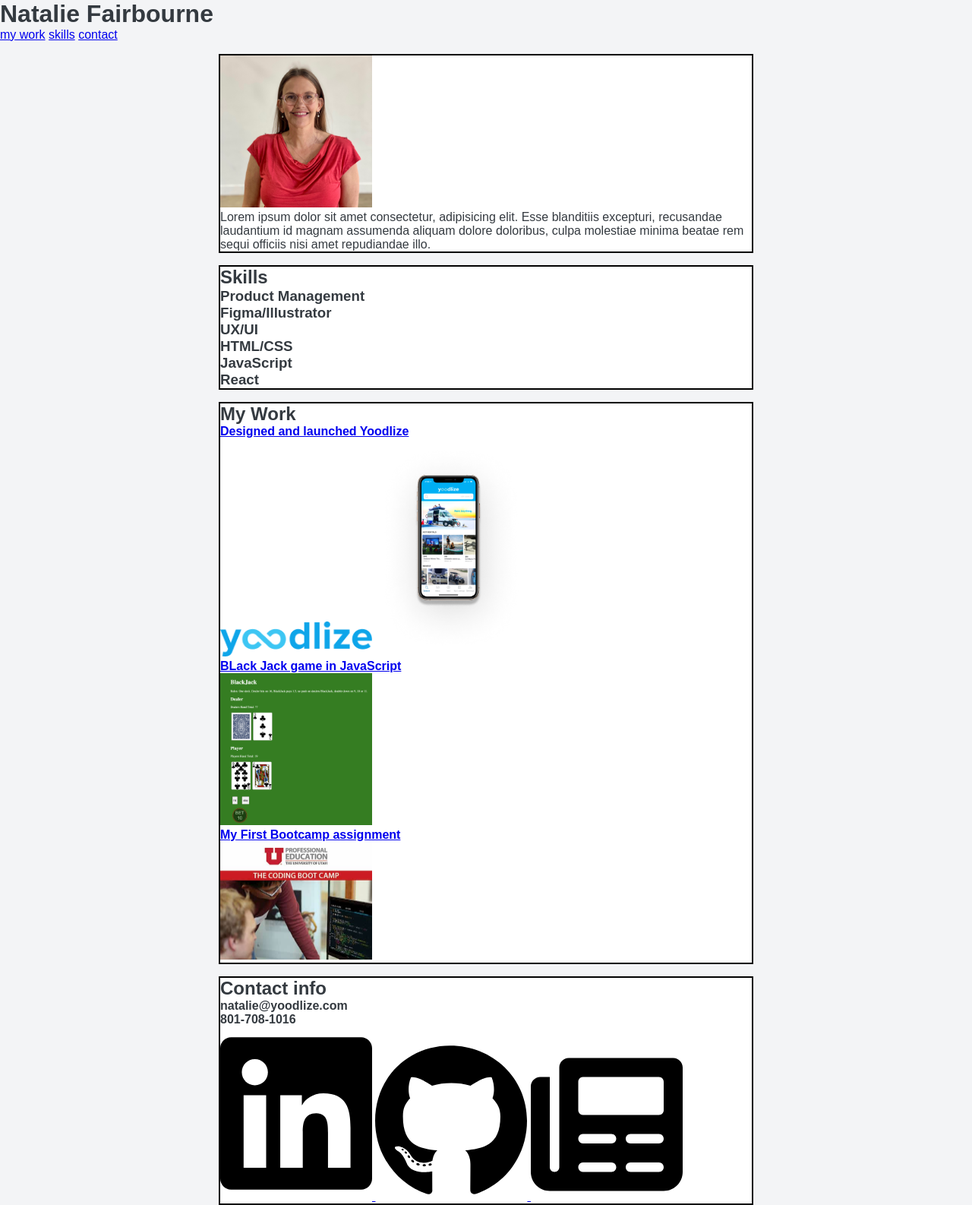
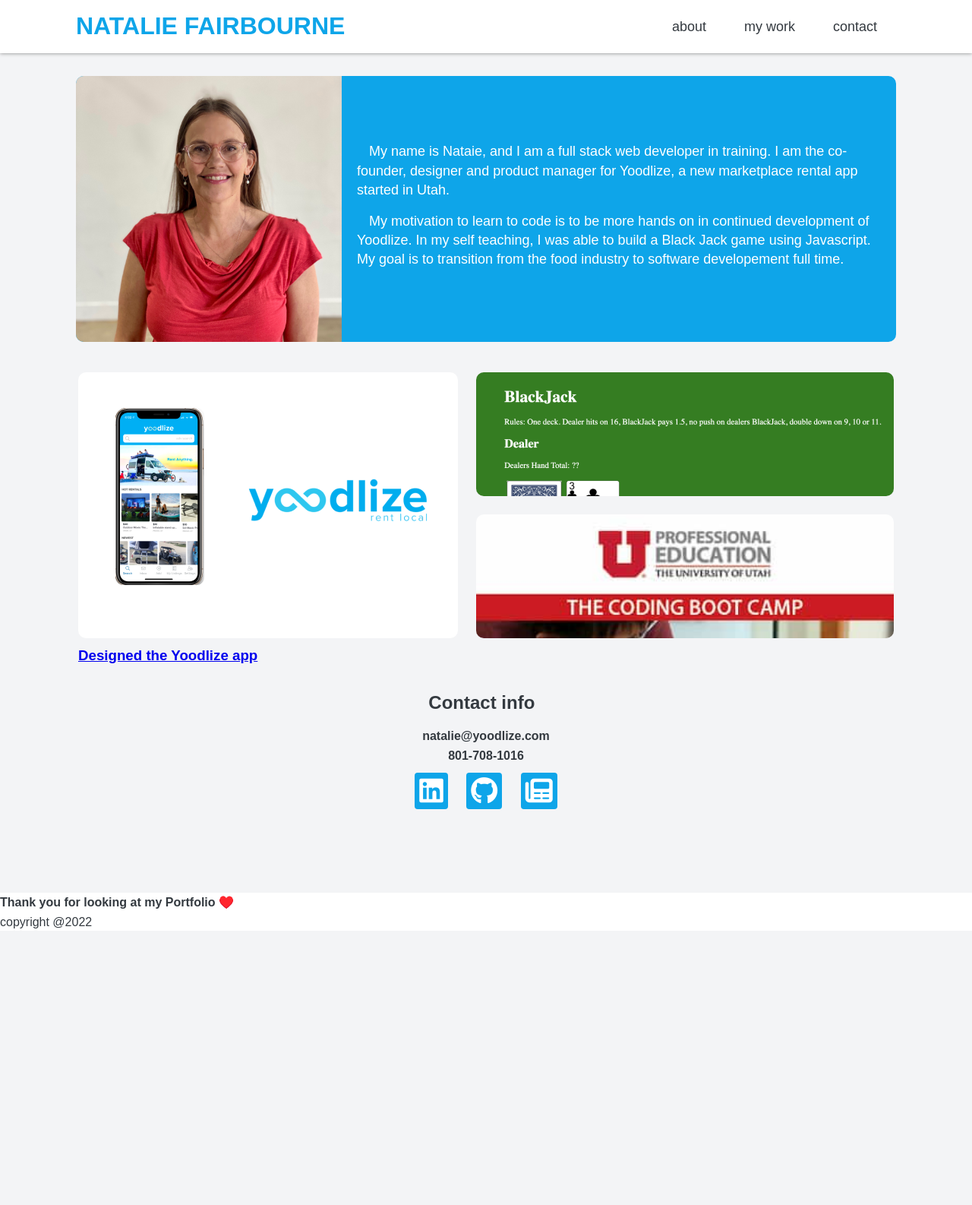
Before and after one commit to nadybee/module_2, a plain HTML site: page index.html in a window 1280 px wide. Shown: the whole page at 76% size. After the commit the page ends 1226 px from the top, so only its background shows below. Drawn offline with Linux system fonts and the light colour scheme; a web font is replaced by a local one.

Commit message:
updates to css

```diff
--- a/assets/css/style.css
+++ b/assets/css/style.css
@@ -1,37 +1,273 @@
-:root{
-    --text-color: #343a40;
-    --primary: #0EA5E9;
-    --secondary: #E8E025;
-    --tertiary: #E8253F;
+:root {
+  --text-color: #343a40;
+  --primary: #0ea5e9;
+  --secondary: #cef3ff;
+  --tertiary: #e8253f;
+  --silver: #cfd4da;
+  --background: #f3f4f6;
+}
 
-}
-*{
-   padding: 0;
-    margin:0;
+* {
+  box-sizing: border-box;
+  padding: 0;
+  margin: 0;
+
 }
 
 body {
-    font-family: proxima-nova, sans-serif;
-    background-color: #f3f4f6;
-    color: #343a40;
-    width: 100%;
-    margin: auto;
-}
-header{
-    display: inline;
-}
-li{
-    display: inline;
+  font-family: proxima-nova, sans-serif;
+  background-color: var(--background);
+  color: var(--text-color);
+  line-height: 1.6;
+  position: relative;
 }
 
-img{
-    width: 200px;
+.navbar {
+  display: flex;
+  align-items: center;
+  justify-content: space-between;
+  background-color: white;
+  box-shadow: 0px 0px 5px grey;
+  width: 100%;
+  height: 70px;
+  position: fixed;
+  top: 0px;
+  padding: 0 100px;
 }
-section{
-    background-color: white;
-    border: solid 2px black;
-    margin-top: 16px;
-    width: 700px;
-    margin-left: auto;
-    margin-right:auto;
+
+.navbar h1 {
+  color: var(--primary);
 }
+
+ul {
+  display: flex;
+  list-style: none;
+}
+
+.navbar a {
+  font-size: 18px;
+  color: var(--text-color);
+  text-decoration: none;
+  padding: 10px 20px;
+  margin: 0 5px;
+}
+
+a:hover {
+  color: var(--tertiary);
+  font-size: 19px;
+}
+
+main {
+  display: flex;
+}
+
+.container {
+  display: flex;
+  flex-wrap: wrap;
+  flex-direction: column;
+  margin: 100px;
+  width: 100%;
+  align-items: center;
+}
+
+.bio {
+  display: flex;
+  align-items: center;
+  background-color: var(--primary);
+  color: white;
+
+  border: none;
+  border-radius: 10px;
+}
+
+.bio img {
+  max-height: 350px;
+  border-radius: 10px 0 0 10px;
+}
+
+#about {
+  flex-direction: row;
+}
+
+.bio p {
+  padding-left: 20px;
+  padding-right: 20px;
+  padding-bottom: 8px;
+  line-height: 1.4;
+  font-size: 18px;
+  text-indent: 16px;
+}
+
+.work {
+  display: flex;
+  margin-top: 40px;
+  width: 100%;
+  justify-content: space-between;
+}
+
+.card-1 {
+  /* max-width: 50%; */
+  margin-right: 24px;
+}
+
+.card-1 img {
+
+  border-radius: 10px;
+}
+
+.card-1 img:hover {
+  box-shadow: 6px 6px 8px grey;
+}
+
+.card-2 img:hover {
+  box-shadow: 6px 6px 8px grey;
+
+}
+
+.card-2 {
+  max-height: 163px;
+  width: 100%;
+  margin-bottom: 24px;
+}
+
+.card-2 img {
+  width: 100%;
+  height: 100%;
+  object-fit: cover;
+  border-radius: 10px;
+  object-position: top;
+}
+
+.card-row {
+  max-width: 500;
+  display: flex;
+  flex-direction: column;
+  flex-wrap: wrap;
+}
+
+.contact {
+  display: flex;
+  flex-direction: column;
+  justify-content: center;
+  text-align: center;
+}
+
+.contact i {
+  background-color: var(--primary);
+  color: white;
+  padding: 6px;
+  font-size: 36px;
+  border-radius: 4px;
+  margin: 10px;
+}
+
+.contact a {
+  text-decoration: none;
+}
+
+.contact-title {
+  display: flex;
+  align-items: center;
+  padding: 16px 0 0 16px;
+}
+
+.contact-title h2 {
+  padding: 12px;
+}
+
+footer {
+  display: flex;
+  flex-direction: column;
+  width: 100%;
+  height: 50px;
+  background-color: white;
+
+}
+
+/* --------------------------------------------------------- */
+@media screen and (max-width: 480px) {
+  .navbar {
+    display: flex;
+    height: 100px;
+    flex-wrap: wrap;
+    justify-content: center;
+    padding: 0 0 26px 0;
+
+  }
+
+  .navbar h1 {
+    padding: 8px;
+    margin: 0;
+  }
+
+  .navbar ul {
+    margin-bottom: 16px;
+  }
+  .navbar a {
+    padding: 12px;
+    margin-bottom: 16px;
+  }
+
+  main {
+    display: flex;
+    justify-content: center;
+    align-items: center;
+  }
+
+  .container {
+    margin: 120px 16px;
+    flex-direction: column;
+  }
+
+  .bio {
+    display: flex;
+    flex-direction: column;
+    max-width: 100%;
+    max-height: 100%;
+  }
+
+  #about {
+    padding-top: 18px;
+    padding-bottom: 18px;
+    flex-direction: column;
+  }
+
+  .bio p {
+
+    padding-bottom: 6px;
+    font-size: 16px;
+  }
+
+  .bio img {
+    /* max-height: 350px; */
+    width: 100%;
+    border-radius: 8px 8px 0 0;
+  }
+
+  .work {
+    flex-direction: column;
+  }
+
+  .card-row {
+    flex-direction: row;
+  }
+
+  .card-1 {
+    max-width: 100%;
+  }
+
+  .card-2 {
+
+    margin-bottom: 24px;
+  }
+
+  .card-2 img {
+    object-fit: cover;
+
+  }
+
+  .contact-title {
+    display: flex;
+    align-items: center;
+  }
+}
--- a/index.html
+++ b/index.html
@@ -1,101 +1,141 @@
 <!DOCTYPE html>
 <html lang="en">
   <head>
-    <meta charset="UTF-8">
-    <meta http-equiv="X-UA-Compatible" content="IE=edge">
-    <meta name="viewport" content="width=device-width, initial-scale=1.0">
+    <meta charset="UTF-8" />
+    <meta http-equiv="X-UA-Compatible" content="IE=edge" />
+    <meta name="viewport" content="width=device-width, initial-scale=1.0" />
+    <script src="https://kit.fontawesome.com/4f1341bf20.js" crossorigin="anonymous"></script>
+    <link
+      rel="apple-touch-icon"
+      sizes="180x180"
+      href="./favicon_io/apple-touch-icon.png"
+    />
+    <link
+      rel="icon"
+      type="image/png"
+      sizes="32x32"
+      href="./favicon_io/favicon-32x32.png"
+    />
+    <link
+      rel="icon"
+      type="image/png"
+      sizes="16x16"
+      href="./favicon_io/favicon-16x16.png"
+    />
+    <!-- <link rel="manifest" href="/site.webmanifest"> -->
+    <link
+      rel="stylesheet"
+      href="https://cdnjs.cloudflare.com/ajax/libs/font-awesome/6.1.1/css/all.min.css"
+      integrity="sha512-KfkfwYDsLkIlwQp6LFnl8zNdLGxu9YAA1QvwINks4PhcElQSvqcyVLLD9aMhXd13uQjoXtEKNosOWaZqXgel0g=="
+      crossorigin="anonymous"
+      referrerpolicy="no-referrer"
+    />
     <link rel="stylesheet" href="https://use.typekit.net/uwq4yfd.css" />
 
-<link rel="stylesheet" href="./assets/css/style.css">
+    <link rel="stylesheet" href="./assets/css/style.css" />
     <title>Natalie Fairbourne's Porfolio</title>
   </head>
   <body>
-    <header>
-        <h1>Natalie Fairbourne</h1>
+    <header></header>
+      <div class="navbar">
+        <h1>NATALIE FAIRBOURNE</h1>
         <ul>
             <li>
-          <a href="#">my work</a>
+                <a href="#about">about</a>
               </li>
           <li>
-        <a href="#">skills</a>
+            <a href="#work">my work</a>
           </li>
+
           <li>
-        <a href="#">contact</a>
+            <a href="#contact">contact</a>
           </li>
         </ul>
+      </div>
+    </header>
+
+    <main >
+        <div class="container">
+      <section class="bio">
+        <img
+          src="./assets/images/natalie_profile.png"
+          alt="female profile picture"
+        />
+ <div id="about">
+        <p>
+         My name is Nataie, and I am a full stack web developer in training.
+         I am the co-founder, designer and product manager for Yoodlize,
+         a new marketplace rental app started in Utah. <p>
+         <p>
+         My motivation to learn to code is to be more hands on in continued development of Yoodlize.
+         In my self teaching, I was able to build a Black Jack game using Javascript.
+        My goal is to transition from the food industry to software developement full time.
+        </p>
+      </div>
+      </section>
 
 
+    <section id="work">
+
+        <div class="work">
+        <div class="card-1">
+            <a href="https://www.yoodlize.com/" target="_blank">
+                <img
+                  src="./assets/images/Group 80.png"
+                  alt="yoodlize logo"
+                />
+                <h3>Designed the Yoodlize app</h3>
+            </a>
 
 
+        </div>
+        <div class="card-row">
+        <div class="card-2">
+          <a href="https://nadybee.github.io/Blackjack/">
+            <img
+            src="./assets/images/blackjack.png"
+            alt="green with playing cards for blackjack"
+          />
+          </a>
 
-    </header>
-    <main>
-        <section>
-            <div>
-                <img src="./assets/images/natalie_profile.png" alt="female profile picture">
         </div>
-            <p>Lorem ipsum dolor sit amet consectetur, adipisicing elit. Esse blanditiis excepturi, recusandae laudantium id magnam assumenda aliquam dolore doloribus, culpa molestiae minima beatae rem sequi officiis nisi amet repudiandae illo.</p>
-        </section>
-    </main>
-    <section>
-        <h2>Skills</h2>
-        <div>
-            <h3>Product Management</h3>
+        <div class="card-2">
+          <a href="https://github.com/nadybee/module_1">
+            <img
+            src="./assets/images/uofu.jpeg"
+            alt="u of u bootcamp logo with computer"
+          />
+          </a>
+
         </div>
-        <div>
-            <h3>Figma/Illustrator</h3>
     </div>
-        <div>
-            <h3>UX/UI</h3>
-        </div>
-        <div>
-            <h3>HTML/CSS</h3>
-        </div>
-        <div>
-            <h3>JavaScript</h3>
-        </div>
-        <div>
-            <h3>React</h3>
     </div>
       </section>
-    <section>
-        <h2>My Work</h2>
-        <div>
-            <a href="https://www.yoodlize.com/">
-                <h4>Designed and launched Yoodlize</h4>
-            </a>
-            <img src="./assets/images/yoodlize blue logo.png" alt="yoodlize logo">
-            <img src="./assets/images/Group 79.png" alt="phone showing yoodlize app">
+      <section id="contact" class="contact">
+          <div class="contact-title">
+        <h2>Contact info</h2>
 
     </div>
+        <h4>natalie@yoodlize.com</h4>
+        <h4>801-708-1016</h4>
+        <div class="contact-icons">
+        <a href="https://www.linkedin.com/in/natalie-fairbourne-51986685/">
+          <i class="fa-brands fa-linkedin"></i>
+        </a>
+        <a href="https://github.com/nadybee">
 
-        <div>
-            <a href="https://nadybee.github.io/Blackjack/">
-                <h4>BLack Jack game in JavaScript</h4>
+          <i class="fa-brands fa-github"></i>
         </a>
-            <img src="./assets/images/blackjack.png" alt="green with playing cards for blackjack">
-        </div>
-        <div>
-            <a href="https://github.com/nadybee/module_1">
-                <h4>My First Bootcamp assignment</h4>
-
+        <a href="https://linktr.ee/Yoodlize_social">
+          <i class="fa-solid fa-newspaper"></i>
         </a>
-            <img src="./assets/images/uofu.jpeg" alt="u of u bootcamp logo with computer">
   </div>
       </section>
-    <section>
-        <h2>Contact info</h2>
-        <h4>natalie@yoodlize.com</h4>
-        <h4>801-708-1016</h4>
-      <a href="https://www.linkedin.com/in/natalie-fairbourne-51986685/">
-          <img src="./assets/images/linkedin-brands.svg" alt="linkedin icon">
-      </a>
-      <a href="https://github.com/nadybee">
-          <img src="./assets/images/github-brands.svg" alt="github icon">
-      </a>
-      <a href="https://linktr.ee/Yoodlize_social">
-          <img src="./assets/images/newspaper-solid.svg" alt="newspaper icon">
-      </a>
-    </section>
+    </div>
+    </main>
+    <footer>
+      <h4>Thank you for looking at my Portfolio ♥️</h4>
+      <p> copyright @2022</p>
+    </footer>
   </body>
 </html>
```
Also changed, not shown: assets/images/Group 80.png (added), favicon_io/about.txt (added), favicon_io/android-chrome-192x192.png (added), favicon_io/android-chrome-512x512.png (added), favicon_io/apple-touch-icon.png (added), favicon_io/favicon-16x16.png (added), favicon_io/favicon-32x32.png (added), favicon_io/favicon.ico (added), favicon_io/site.webmanifest (added). Lines whose indentation alone changed are shown as unchanged.
